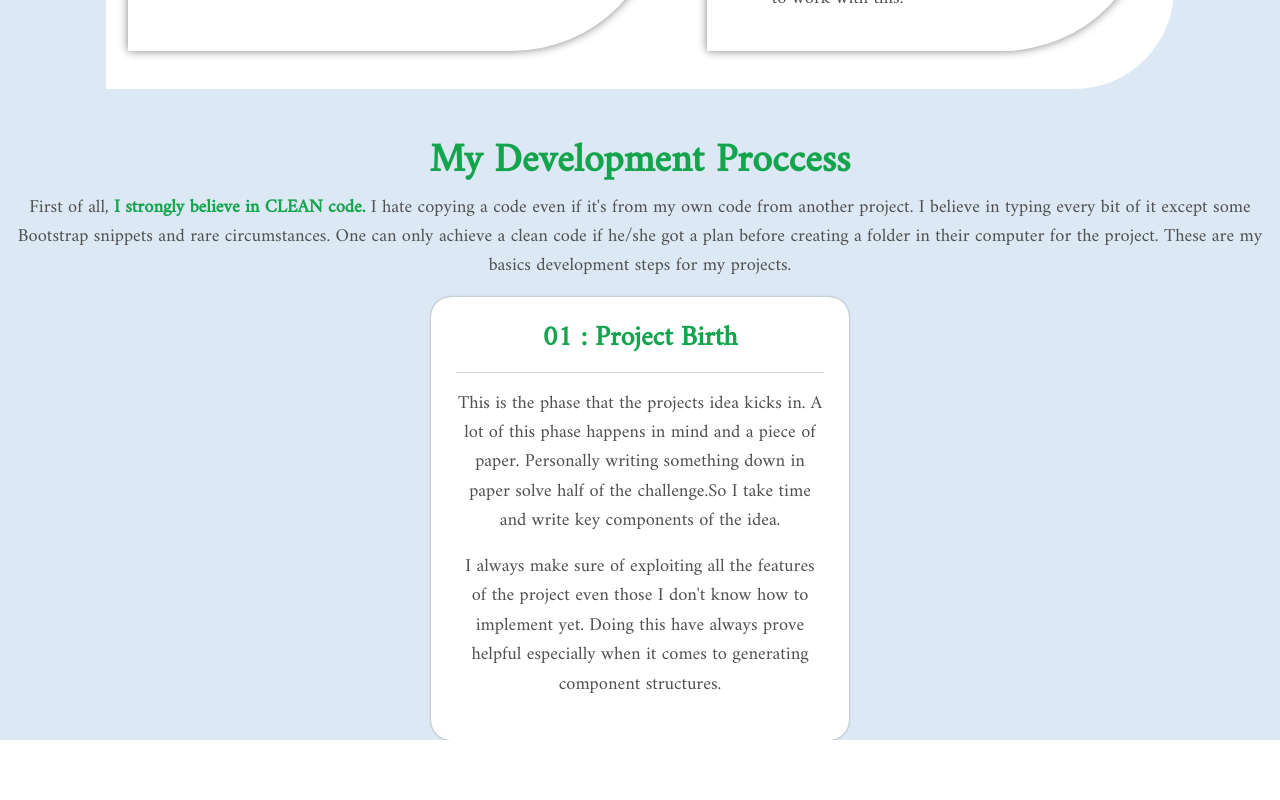
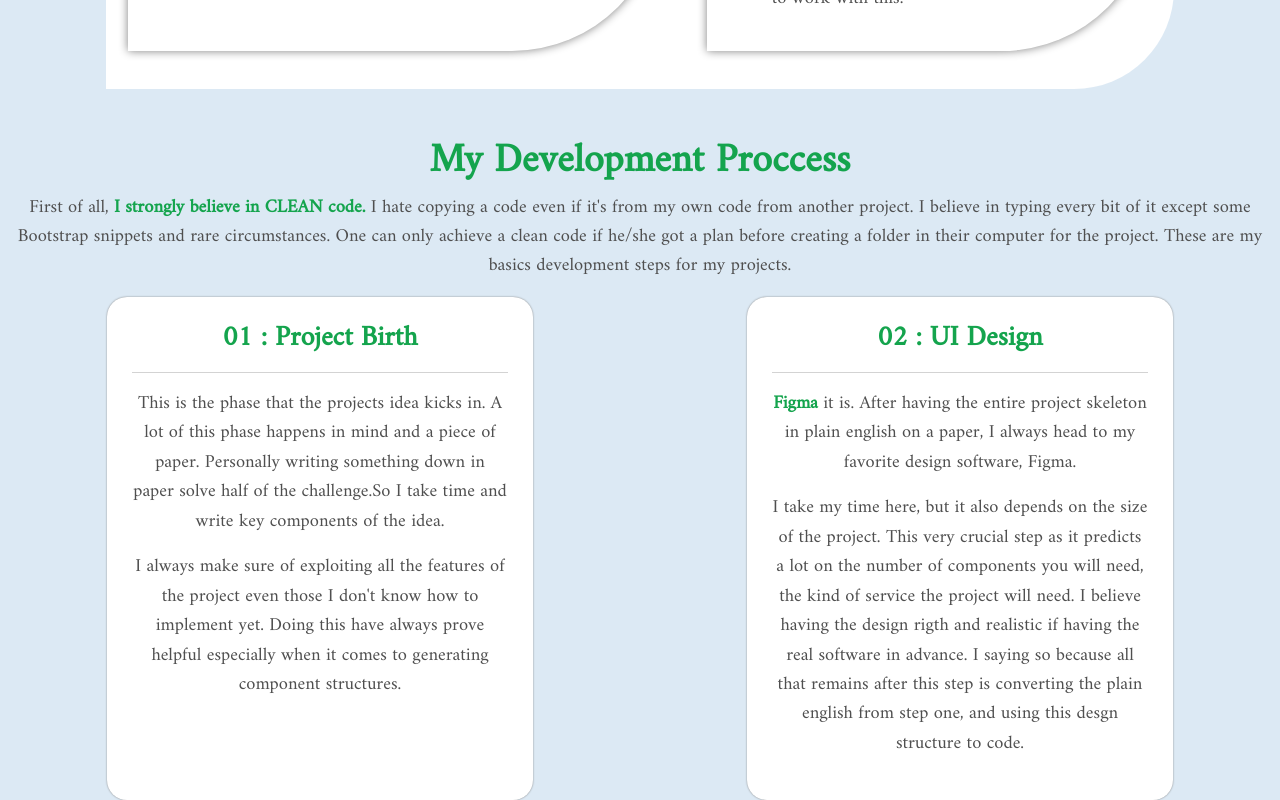
Before and after one commit to Vitalis-Kirui/Portfolio, an Angular app in the folder Portfolio-UI/: page / in a window 1280 px wide. Shown: the part 1905-2705 px from the top of the page. Before the commit the page ends 2645 px from the top, so only its background shows below. Built offline with nearby package versions, Linux system fonts and the light colour scheme; a web font is replaced by a local one.

Commit message:
project design in development process

```diff
--- a/Portfolio-UI/src/app/app.component.html
+++ b/Portfolio-UI/src/app/app.component.html
@@ -237,8 +237,6 @@
     <!-- Development process -->
     <div class="row my-5">
 
-        <div class="developmentprocess">
-
             <div class="heading text-center">
                 <h1 class="text-success"><strong>My Development Proccess</strong></h1>
                 <p>
@@ -267,7 +265,23 @@
 
             </div>
 
-        </div>
+            <!-- Design -->
+            <div class="col-md-4 mx-auto text-center">
+
+                <h3 class="text-success"><strong>02 : UI Design</strong></h3>
+                <hr>
+                <p>
+                    <span class="text-success"><strong>Figma</strong></span> it is. After having the entire project skeleton in plain
+                    english on a paper, I always head to my favorite design software, Figma.
+                </p>
+                <p>
+                    I take my time here, but it also depends on the size of the project. This very crucial step as it predicts a lot
+                    on the number of components you will need, the kind of service the project will need. I believe having
+                    the design rigth and realistic if having the real software in advance. I saying so because all that remains
+                    after this step is converting the plain english from step one, and using this desgn structure to code.
+                </p>
+
+            </div>
 
     </div>
 
```
